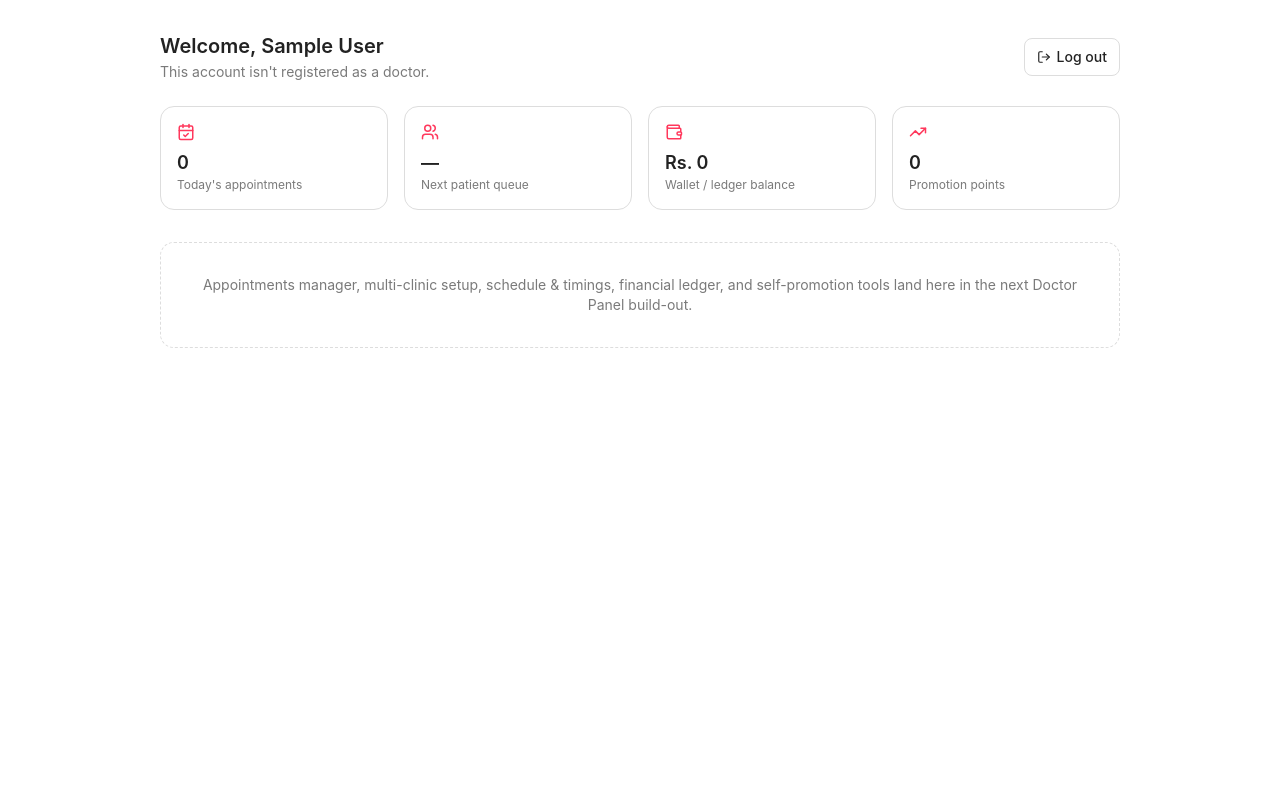
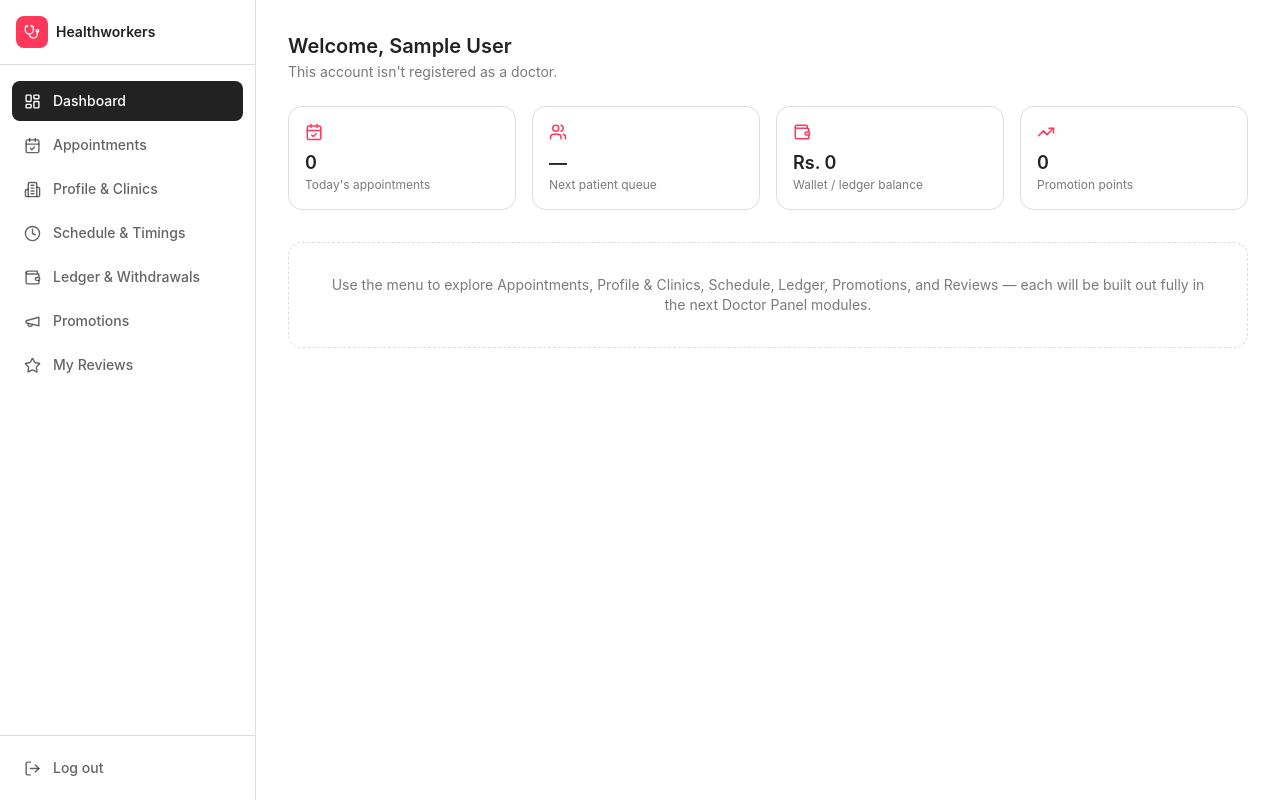
Before and after one commit to healthworkerpk/Healthworker, a Next.js app: page /dashboard in a window 1280 px wide. Built offline with nearby package versions, Linux system fonts and the light colour scheme; no server answers; the database is empty; sample sign-in values are in the browser's storage.

Commit message:
Add files via upload

```diff
--- /dev/null
+++ b/app/dashboard/appointments/page.tsx
@@ -0,0 +1,13 @@
+"use client";
+import { CalendarCheck } from "lucide-react";
+import DoctorPanelPlaceholder from "@/components/DoctorPanelPlaceholder";
+
+export default function AppointmentsPage() {
+  return (
+    <DoctorPanelPlaceholder
+      title="Appointments Manager"
+      description="Today's & upcoming bookings, cancelled/no-show slot release, and the digital letterhead/prescription builder land here."
+      icon={CalendarCheck}
+    />
+  );
+}
--- /dev/null
+++ b/app/dashboard/ledger/page.tsx
@@ -0,0 +1,13 @@
+"use client";
+import { Wallet } from "lucide-react";
+import DoctorPanelPlaceholder from "@/components/DoctorPanelPlaceholder";
+
+export default function LedgerPage() {
+  return (
+    <DoctorPanelPlaceholder
+      title="Financial Ledger & Withdrawals"
+      description="Track online net credit vs. on-clinic cash commission debit, plus the secure withdraw request form."
+      icon={Wallet}
+    />
+  );
+}
--- a/app/dashboard/page.tsx
+++ b/app/dashboard/page.tsx
@@ -2,15 +2,10 @@
 
 import { useEffect } from "react";
 import { useRouter } from "next/navigation";
-import {
-  CalendarCheck,
-  Users,
-  Wallet,
-  TrendingUp,
-  LogOut,
-} from "lucide-react";
+import { CalendarCheck, Users, Wallet, TrendingUp } from "lucide-react";
 import { useCurrentUser } from "@/lib/useCurrentUser";
-import { logout } from "@/lib/auth";
+import SidebarLayout from "@/components/SidebarLayout";
+import { DOCTOR_NAV_ITEMS } from "@/lib/doctor-nav";
 
 const STAT_CARDS = [
   { label: "Today's appointments", value: "0", icon: CalendarCheck },
@@ -36,8 +31,8 @@ export default function DoctorDashboardPage() {
   }
 
   return (
-    <main className="mx-auto max-w-5xl px-4 py-8 md:px-8">
-      <div className="flex items-center justify-between">
+    <SidebarLayout navItems={DOCTOR_NAV_ITEMS}>
+      <div className="mx-auto max-w-5xl px-4 py-6 md:px-8 md:py-8">
         <div>
           <h1 className="text-xl font-semibold">
             Welcome, {user.displayName ?? "Doctor"}
@@ -48,20 +43,9 @@ export default function DoctorDashboardPage() {
               : "This account isn't registered as a doctor."}
           </p>
         </div>
-        <button
-          onClick={async () => {
-            await logout();
-            router.push("/");
-          }}
-          className="flex items-center gap-1.5 rounded-control border border-hairline px-3 py-2 text-sm font-medium hover:bg-surface-soft"
-        >
-          <LogOut size={14} />
-          Log out
-        </button>
-      </div>
 
         {/* Stat cards — Doctor Panel §1 Dashboard from the brief */}
-      <div className="mt-6 grid grid-cols-2 gap-4 md:grid-cols-4">
+        <div className="mt-6 grid grid-cols-2 gap-3 sm:gap-4 lg:grid-cols-4">
           {STAT_CARDS.map(({ label, value, icon: Icon }) => (
             <div
               key={label}
@@ -74,14 +58,14 @@ export default function DoctorDashboardPage() {
           ))}
         </div>
 
-      {/* Placeholder for the next Doctor Panel modules */}
         <div className="mt-8 rounded-card border border-dashed border-hairline p-8 text-center">
           <p className="text-sm text-ink/60">
-          Appointments manager, multi-clinic setup, schedule &amp; timings,
-          financial ledger, and self-promotion tools land here in the next
-          Doctor Panel build-out.
+            Use the menu to explore Appointments, Profile &amp; Clinics,
+            Schedule, Ledger, Promotions, and Reviews — each will be built
+            out fully in the next Doctor Panel modules.
           </p>
         </div>
-    </main>
+      </div>
+    </SidebarLayout>
   );
 }
--- /dev/null
+++ b/app/dashboard/profile/page.tsx
@@ -0,0 +1,13 @@
+"use client";
+import { Building2 } from "lucide-react";
+import DoctorPanelPlaceholder from "@/components/DoctorPanelPlaceholder";
+
+export default function ProfilePage() {
+  return (
+    <DoctorPanelPlaceholder
+      title="Profile & Multi-Clinic Setup"
+      description="Manage shifts across multiple clinic locations, timings, consultation fees, and your PMC/PMDC license details here."
+      icon={Building2}
+    />
+  );
+}
--- /dev/null
+++ b/app/dashboard/promotions/page.tsx
@@ -0,0 +1,13 @@
+"use client";
+import { Megaphone } from "lucide-react";
+import DoctorPanelPlaceholder from "@/components/DoctorPanelPlaceholder";
+
+export default function PromotionsPage() {
+  return (
+    <DoctorPanelPlaceholder
+      title="Self-Promotion & Discounts"
+      description="Create Daraz-style flash sale and discount offers for your own clinic fees."
+      icon={Megaphone}
+    />
+  );
+}
--- /dev/null
+++ b/app/dashboard/reviews/page.tsx
@@ -0,0 +1,13 @@
+"use client";
+import { Star } from "lucide-react";
+import DoctorPanelPlaceholder from "@/components/DoctorPanelPlaceholder";
+
+export default function ReviewsPage() {
+  return (
+    <DoctorPanelPlaceholder
+      title="My Reviews"
+      description="See your patient ratings and moderated feedback overview here."
+      icon={Star}
+    />
+  );
+}
--- /dev/null
+++ b/app/dashboard/schedule/page.tsx
@@ -0,0 +1,13 @@
+"use client";
+import { Clock } from "lucide-react";
+import DoctorPanelPlaceholder from "@/components/DoctorPanelPlaceholder";
+
+export default function SchedulePage() {
+  return (
+    <DoctorPanelPlaceholder
+      title="Schedule & Timings"
+      description="Set working days and time slots, plus the Emergency Leave / Close Today toggle that instantly blocks online bookings."
+      icon={Clock}
+    />
+  );
+}
--- /dev/null
+++ b/components/DoctorPanelPlaceholder.tsx
@@ -0,0 +1,45 @@
+"use client";
+
+import { useEffect } from "react";
+import { useRouter } from "next/navigation";
+import { LucideIcon } from "lucide-react";
+import SidebarLayout from "./SidebarLayout";
+import { DOCTOR_NAV_ITEMS } from "@/lib/doctor-nav";
+import { useCurrentUser } from "@/lib/useCurrentUser";
+
+export default function DoctorPanelPlaceholder({
+  title,
+  description,
+  icon: Icon,
+}: {
+  title: string;
+  description: string;
+  icon: LucideIcon;
+}) {
+  const router = useRouter();
+  const { user, loading } = useCurrentUser();
+
+  useEffect(() => {
+    if (!loading && !user) router.push("/auth/login");
+  }, [loading, user, router]);
+
+  if (loading || !user) {
+    return (
+      <main className="flex min-h-screen items-center justify-center">
+        <p className="text-sm text-ink/50">Loading...</p>
+      </main>
+    );
+  }
+
+  return (
+    <SidebarLayout navItems={DOCTOR_NAV_ITEMS}>
+      <div className="mx-auto max-w-3xl px-4 py-8 md:px-8">
+        <h1 className="text-xl font-semibold">{title}</h1>
+        <div className="mt-6 rounded-card border border-dashed border-hairline p-10 text-center">
+          <Icon size={28} className="mx-auto text-ink/30" />
+          <p className="mt-3 text-sm text-ink/60">{description}</p>
+        </div>
+      </div>
+    </SidebarLayout>
+  );
+}
--- /dev/null
+++ b/components/SidebarLayout.tsx
@@ -0,0 +1,139 @@
+"use client";
+
+import { useState, ReactNode } from "react";
+import { usePathname, useRouter } from "next/navigation";
+import { Menu, X, LogOut, Stethoscope, LucideIcon } from "lucide-react";
+import { logout } from "@/lib/auth";
+
+export interface SidebarNavItem {
+  label: string;
+  href: string;
+  icon: LucideIcon;
+}
+
+export default function SidebarLayout({
+  navItems,
+  children,
+}: {
+  navItems: SidebarNavItem[];
+  children: ReactNode;
+}) {
+  const [open, setOpen] = useState(false);
+  const pathname = usePathname();
+  const router = useRouter();
+
+  const NavLinks = () => (
+    <nav className="flex flex-1 flex-col gap-1 px-3 py-4">
+      {navItems.map((item) => {
+        const Icon = item.icon;
+        const active = pathname === item.href;
+        return (
+          <button
+            key={item.href}
+            onClick={() => {
+              router.push(item.href);
+              setOpen(false);
+            }}
+            className={
+              "flex items-center gap-3 rounded-control px-3 py-2.5 text-left text-sm font-medium transition-colors " +
+              (active
+                ? "bg-ink text-white"
+                : "text-ink/70 hover:bg-surface-soft")
+            }
+          >
+            <Icon size={17} />
+            {item.label}
+          </button>
+        );
+      })}
+    </nav>
+  );
+
+  return (
+    <div className="min-h-screen md:flex">
+      {/* Mobile top bar */}
+      <div className="sticky top-0 z-40 flex items-center justify-between border-b border-hairline bg-canvas px-4 py-3 md:hidden">
+        <button
+          aria-label="Open menu"
+          onClick={() => setOpen(true)}
+          className="rounded-control p-2 hover:bg-surface-soft"
+        >
+          <Menu size={22} />
+        </button>
+        <span className="flex items-center gap-2 text-sm font-semibold">
+          <span className="flex h-7 w-7 items-center justify-center rounded-control bg-rausch text-white">
+            <Stethoscope size={14} />
+          </span>
+          Healthworkers
+        </span>
+        <span className="w-9" /> {/* spacer to balance the menu icon */}
+      </div>
+
+      {/* Mobile drawer + overlay */}
+      {open && (
+        <>
+          <div
+            className="fixed inset-0 z-40 bg-black/40 md:hidden"
+            onClick={() => setOpen(false)}
+          />
+          <aside className="fixed inset-y-0 left-0 z-50 flex w-72 flex-col bg-canvas shadow-card md:hidden">
+            <div className="flex items-center justify-between border-b border-hairline px-4 py-3">
+              <span className="flex items-center gap-2 text-sm font-semibold">
+                <span className="flex h-7 w-7 items-center justify-center rounded-control bg-rausch text-white">
+                  <Stethoscope size={14} />
+                </span>
+                Healthworkers
+              </span>
+              <button
+                aria-label="Close menu"
+                onClick={() => setOpen(false)}
+                className="rounded-control p-1.5 hover:bg-surface-soft"
+              >
+                <X size={20} />
+              </button>
+            </div>
+            <NavLinks />
+            <div className="border-t border-hairline p-3">
+              <button
+                onClick={async () => {
+                  await logout();
+                  router.push("/");
+                }}
+                className="flex w-full items-center gap-3 rounded-control px-3 py-2.5 text-sm font-medium text-ink/70 hover:bg-surface-soft"
+              >
+                <LogOut size={17} />
+                Log out
+              </button>
+            </div>
+          </aside>
+        </>
+      )}
+
+      {/* Desktop persistent sidebar */}
+      <aside className="sticky top-0 hidden h-screen w-64 shrink-0 flex-col border-r border-hairline bg-canvas md:flex">
+        <div className="flex items-center gap-2 border-b border-hairline px-4 py-4">
+          <span className="flex h-8 w-8 items-center justify-center rounded-control bg-rausch text-white">
+            <Stethoscope size={16} />
+          </span>
+          <span className="text-sm font-semibold">Healthworkers</span>
+        </div>
+        <NavLinks />
+        <div className="border-t border-hairline p-3">
+          <button
+            onClick={async () => {
+              await logout();
+              router.push("/");
+            }}
+            className="flex w-full items-center gap-3 rounded-control px-3 py-2.5 text-sm font-medium text-ink/70 hover:bg-surface-soft"
+          >
+            <LogOut size={17} />
+            Log out
+          </button>
+        </div>
+      </aside>
+
+      {/* Page content */}
+      <div className="min-w-0 flex-1">{children}</div>
+    </div>
+  );
+}
--- /dev/null
+++ b/lib/doctor-nav.ts
@@ -0,0 +1,21 @@
+import {
+  LayoutDashboard,
+  CalendarCheck,
+  Building2,
+  Clock,
+  Wallet,
+  Megaphone,
+  Star,
+} from "lucide-react";
+import { SidebarNavItem } from "@/components/SidebarLayout";
+
+// Mirrors the brief's "Doctor Panel Menu Structure" section 1–7.
+export const DOCTOR_NAV_ITEMS: SidebarNavItem[] = [
+  { label: "Dashboard", href: "/dashboard", icon: LayoutDashboard },
+  { label: "Appointments", href: "/dashboard/appointments", icon: CalendarCheck },
+  { label: "Profile & Clinics", href: "/dashboard/profile", icon: Building2 },
+  { label: "Schedule & Timings", href: "/dashboard/schedule", icon: Clock },
+  { label: "Ledger & Withdrawals", href: "/dashboard/ledger", icon: Wallet },
+  { label: "Promotions", href: "/dashboard/promotions", icon: Megaphone },
+  { label: "My Reviews", href: "/dashboard/reviews", icon: Star },
+];
```
Lines whose indentation alone changed are shown as unchanged.
